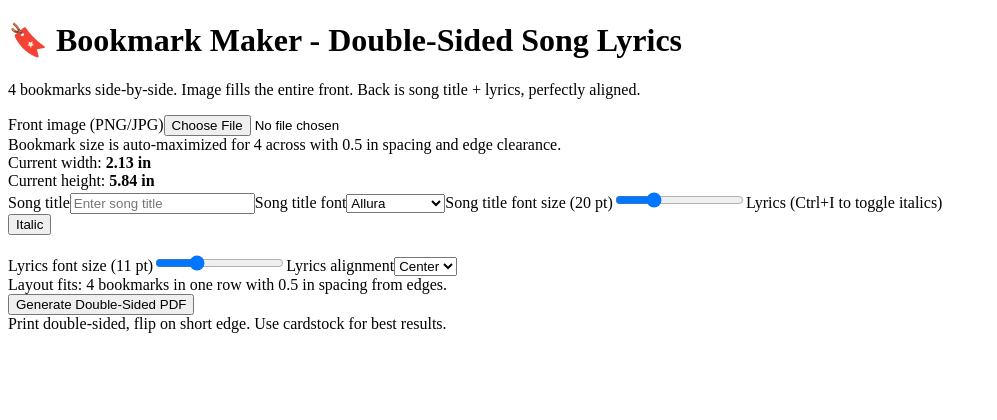
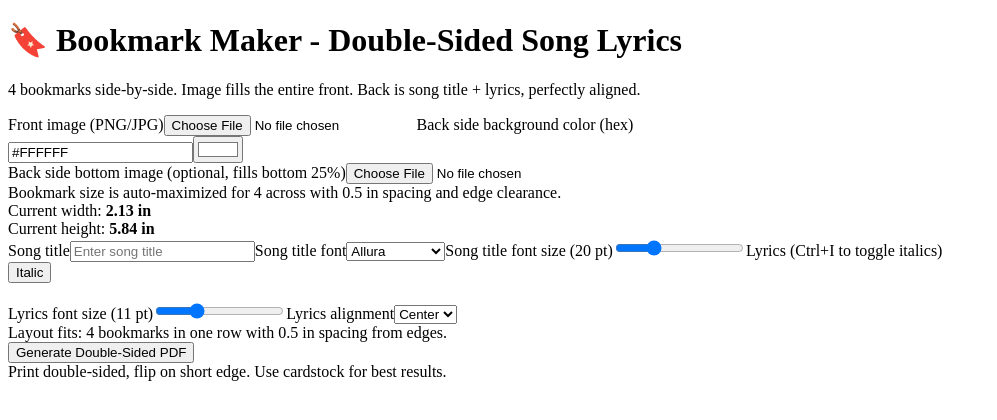
Before and after one commit to brockstonking/bookmark-maker, a React (Vite) app: page / in a window 1280 px wide. Shown: the top 420 px of the page, without its empty margins (0-997 px from the left). Built offline with nearby package versions, Linux system fonts and the light colour scheme; the HTML template or start-up script is replaced by a standard one.

Commit message:
Add lyric-side hex background and blended bottom-back image overlay

```diff
--- a/src/App.jsx
+++ b/src/App.jsx
@@ -26,6 +26,30 @@ function loadImageDimensions(dataUrl) {
     img.onerror = () => reject(new Error("Could not read uploaded image."));
     img.src = dataUrl;
   });
+}
+
+function normalizeHexColor(value) {
+  const raw = (value || "").trim();
+  const shortMatch = raw.match(/^#([0-9a-fA-F]{3})$/);
+  if (shortMatch) {
+    const [r, g, b] = shortMatch[1].split("");
+    return `#${r}${r}${g}${g}${b}${b}`.toUpperCase();
+  }
+
+  const longMatch = raw.match(/^#([0-9a-fA-F]{6})$/);
+  if (longMatch) {
+    return `#${longMatch[1].toUpperCase()}`;
+  }
+
+  return null;
+}
+
+function hexToRgba(hex, alpha) {
+  const normalized = normalizeHexColor(hex) || "#FFFFFF";
+  const r = parseInt(normalized.slice(1, 3), 16);
+  const g = parseInt(normalized.slice(3, 5), 16);
+  const b = parseInt(normalized.slice(5, 7), 16);
+  return `rgba(${r}, ${g}, ${b}, ${alpha})`;
 }
 
 function computeMaxBookmarkSize(aspectRatio) {
@@ -241,6 +265,9 @@ function wrapStyledSegments(ctx, segments, maxWidth, maxLines, fontPx, fontFamil
 export default function App() {
   const [imageDataUrl, setImageDataUrl] = useState("");
   const [imageMeta, setImageMeta] = useState(null);
+  const [backColorHex, setBackColorHex] = useState("#FFFFFF");
+  const [backImageDataUrl, setBackImageDataUrl] = useState("");
+  const [backImageMeta, setBackImageMeta] = useState(null);
   const [songTitle, setSongTitle] = useState("");
   const [titleFont, setTitleFont] = useState("Allura");
   const [titleSize, setTitleSize] = useState(20);
@@ -261,6 +288,7 @@ export default function App() {
   }, [lyricsHtml]);
 
   const aspectRatio = imageMeta ? imageMeta.height / imageMeta.width : FALLBACK_ASPECT_RATIO;
+  const effectiveBackColor = normalizeHexColor(backColorHex) || "#FFFFFF";
   const bookmarkSize = useMemo(() => computeMaxBookmarkSize(aspectRatio), [aspectRatio]);
   const bookmarkW = bookmarkSize.width;
   const bookmarkH = bookmarkSize.height;
@@ -292,6 +320,27 @@ export default function App() {
       setImageMeta(dimensions);
     } catch (err) {
       setError(err instanceof Error ? err.message : "Could not load uploaded image.");
+    }
+  };
+
+  const handleBackImageUpload = async (event) => {
+    setError("");
+    setMessage("");
+
+    const file = event.target.files?.[0];
+    if (!file) {
+      setBackImageDataUrl("");
+      setBackImageMeta(null);
+      return;
+    }
+
+    try {
+      const dataUrl = await imageToDataUrl(file);
+      const dimensions = await loadImageDimensions(dataUrl);
+      setBackImageDataUrl(dataUrl);
+      setBackImageMeta(dimensions);
+    } catch (err) {
+      setError(err instanceof Error ? err.message : "Could not load back image.");
     }
   };
 
@@ -347,8 +396,45 @@ export default function App() {
       throw new Error("Could not create canvas for back text rendering.");
     }
 
-    ctx.fillStyle = "#ffffff";
+    ctx.fillStyle = effectiveBackColor;
     ctx.fillRect(0, 0, canvas.width, canvas.height);
+
+    const bottomImageHeight = Math.round(canvas.height * 0.25);
+    if (backImageDataUrl && backImageMeta && bottomImageHeight > 0) {
+      const destX = 0;
+      const destY = canvas.height - bottomImageHeight;
+      const destW = canvas.width;
+      const destH = bottomImageHeight;
+
+      const imgRatio = backImageMeta.width / backImageMeta.height;
+      const boxRatio = destW / destH;
+      let drawW;
+      let drawH;
+
+      if (imgRatio > boxRatio) {
+        drawH = destH;
+        drawW = drawH * imgRatio;
+      } else {
+        drawW = destW;
+        drawH = drawW / imgRatio;
+      }
+
+      const drawX = destX + (destW - drawW) / 2;
+      const drawY = destY + (destH - drawH) / 2;
+
+      const img = new Image();
+      img.src = backImageDataUrl;
+      ctx.drawImage(img, drawX, drawY, drawW, drawH);
+
+      const blendHeight = Math.round(canvas.height * 0.12);
+      const blendTop = Math.max(0, destY - blendHeight);
+      const blendBottom = Math.min(canvas.height, destY + blendHeight);
+      const gradient = ctx.createLinearGradient(0, blendTop, 0, blendBottom);
+      gradient.addColorStop(0, hexToRgba(effectiveBackColor, 1));
+      gradient.addColorStop(1, hexToRgba(effectiveBackColor, 0));
+      ctx.fillStyle = gradient;
+      ctx.fillRect(0, blendTop, canvas.width, blendBottom - blendTop);
+    }
 
     const pad = 0.12 * canvasScale;
     const textW = canvas.width - pad * 2;
@@ -366,8 +452,9 @@ export default function App() {
       titleBlockH = titleLineH + titleGap;
     }
 
+    const decorativeReserved = backImageDataUrl ? canvas.height * 0.28 : 0;
     const lyricsStartY = pad + titleBlockH;
-    const lyricsAvailH = textH - titleBlockH;
+    const lyricsAvailH = Math.max(0, textH - titleBlockH - decorativeReserved);
     const lineH = lyricsPx * 1.3;
     const maxLyricLines = Math.max(1, Math.floor(lyricsAvailH / lineH));
 
@@ -473,6 +560,29 @@ export default function App() {
             <input type="file" accept="image/png,image/jpeg" onChange={handleImageUpload} />
           </label>
 
+          <label>
+            Back side background color (hex)
+            <div className="hex-row">
+              <input
+                type="text"
+                value={backColorHex}
+                onChange={(e) => setBackColorHex(e.target.value)}
+                placeholder="#F5F0FF"
+              />
+              <input
+                type="color"
+                value={effectiveBackColor}
+                onChange={(e) => setBackColorHex(e.target.value.toUpperCase())}
+                aria-label="Pick back side color"
+              />
+            </div>
+          </label>
+
+          <label>
+            Back side bottom image (optional, fills bottom 25%)
+            <input type="file" accept="image/png,image/jpeg" onChange={handleBackImageUpload} />
+          </label>
+
           <div className="info-card">
             Bookmark size is auto-maximized for 4 across with 0.5 in spacing and edge clearance.
             <br />
--- a/src/styles.css
+++ b/src/styles.css
@@ -168,6 +168,25 @@ textarea {
   color: #7f7a97;
 }
 
+.hex-row {
+  display: grid;
+  grid-template-columns: 1fr auto;
+  gap: 8px;
+  align-items: center;
+  margin-top: 6px;
+}
+
+.hex-row input[type="text"] {
+  margin-top: 0;
+}
+
+.hex-row input[type="color"] {
+  width: 56px;
+  height: 42px;
+  padding: 4px;
+  margin-top: 0;
+}
+
 .checkbox-row {
   display: flex;
   align-items: center;
```
